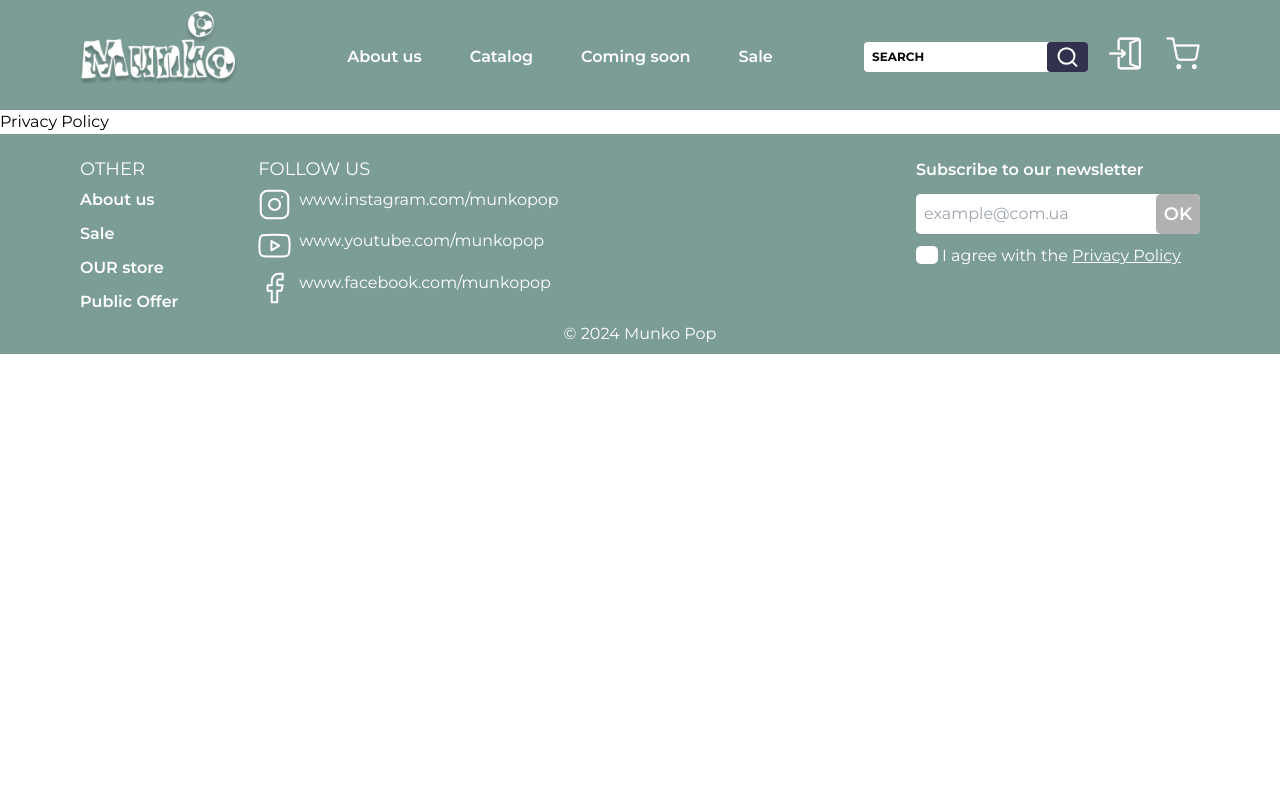
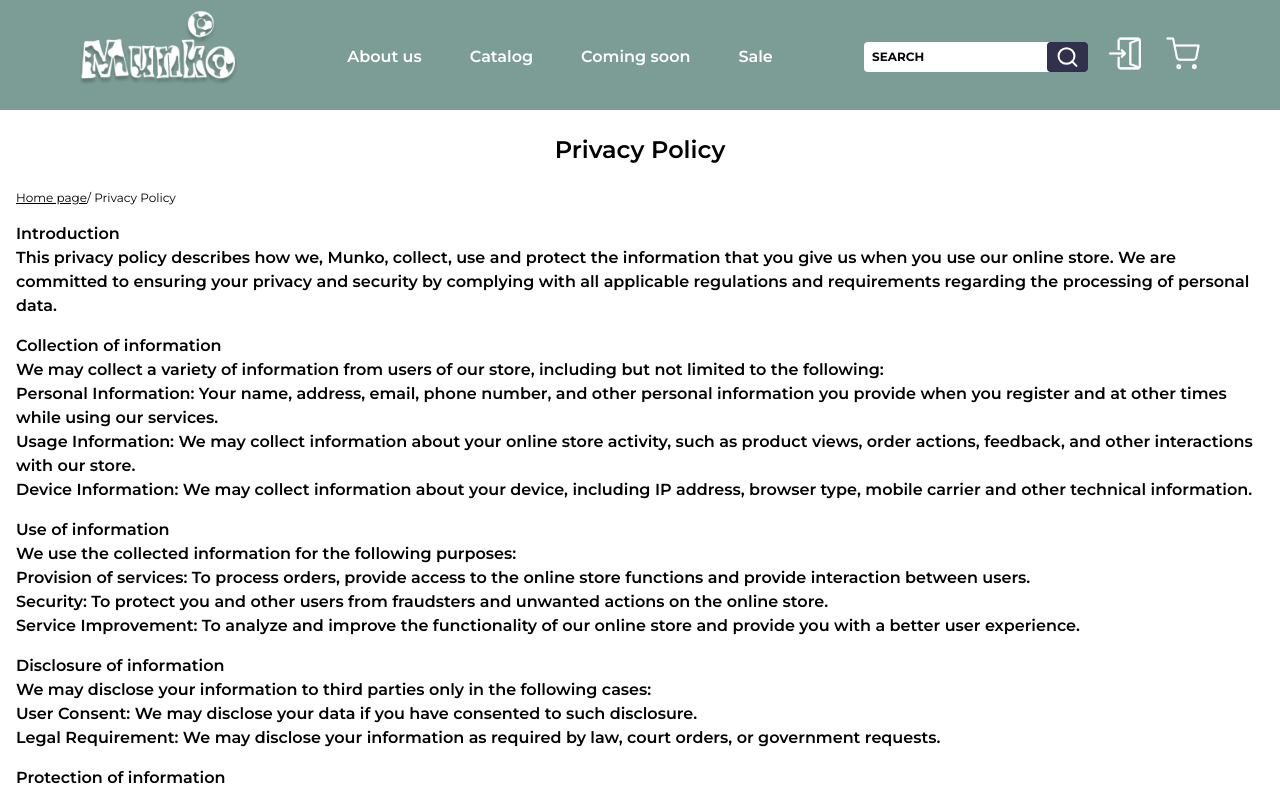
Before and after one commit to petrenkodmytro/munko-front, a Next.js app: page /privancy-policy in a window 1280 px wide. Shown: the top 792 px of the page. Built offline with nearby package versions, Linux system fonts and the light colour scheme; no server answers.

Commit message:
add content to privancy-policy page

```diff
--- a/src/app/privancy-policy/page.tsx
+++ b/src/app/privancy-policy/page.tsx
@@ -1,7 +1,70 @@
-import React from "react";
+'use client';
+
+import Link from 'next/link';
+import { usePathname } from 'next/navigation';
+import React from 'react';
 
 const PrivacyPolicy = () => {
-  return <div>Privacy Policy</div>;
+  // const currentPathname = usePathname()
+  // console.log(currentPathname)
+  return (
+    <section className="px-4 pt-6 pb-10">
+      <p className="text-2xl font-semibold text-center mb-6">Privacy Policy</p>
+      <div className="mb-4 text-xs">
+        <Link className="underline" href={'/'}>
+          Home page
+        </Link>
+        / Privacy Policy
+      </div>
+      <div className="flex flex-col gap-4 font-semibold">
+        <p>
+          Introduction <br /> This privacy policy describes how we, Munko,
+          collect, use and protect the information that you give us when you use
+          our online store. We are committed to ensuring your privacy and
+          security by complying with all applicable regulations and requirements
+          regarding the processing of personal data.
+        </p>
+        <p>
+          Collection of information <br /> We may collect a variety of information from
+          users of our store, including but not limited to the following:<br />
+          Personal Information: Your name, address, email, phone number, and
+          other personal information you provide when you register and at other
+          times while using our services.<br /> Usage Information: We may collect
+          information about your online store activity, such as product views,
+          order actions, feedback, and other interactions with our store. <br />Device
+          Information: We may collect information about your device, including
+          IP address, browser type, mobile carrier and other technical
+          information.
+        </p>
+        <p>
+          Use of information <br /> We use the collected information for the following
+          purposes: <br /> Provision of services: To process orders, provide access to
+          the online store functions and provide interaction between users.
+          <br /> Security: To protect you and other users from fraudsters and unwanted
+          actions on the online store. <br /> Service Improvement: To analyze and
+          improve the functionality of our online store and provide you with a
+          better user experience.
+        </p>
+        <p>
+          Disclosure of information <br /> We may disclose your information to third
+          parties only in the following cases: <br /> User Consent: We may disclose
+          your data if you have consented to such disclosure. <br /> Legal Requirement:
+          We may disclose your information as required by law, court orders, or
+          government requests.
+        </p>
+        <p>
+          Protection of information <br /> We take all possible measures to ensure the
+          security of your information and prevent unauthorized access or data
+          leakage.
+        </p>
+        <p>
+          Changes to the privacy policy <br /> We may update this privacy policy from
+          time to time and any changes will be posted on this page with the new
+          effective date.
+        </p>
+      </div>
+    </section>
+  );
 };
 
 export default PrivacyPolicy;
--- a/src/components/catalog-page/filter.tsx
+++ b/src/components/catalog-page/filter.tsx
@@ -344,10 +344,10 @@ const Filter = ({
               resetFilter();
               resetLocalStateFilter();
             }}
-            className=" inline-flex justify-center items-center text-lg xl:text-2xl font-semibold  p-2   rounded-[5px] text-white bg-subscribeBtn duration-200 ease-linear w-30 h-12  lg:hover:bg-white lg:hover:text-subscribeBtn lg:hover:border-[2px] lg:hover:border-subscribeBtn"
+            className="inline-flex justify-center items-center text-lg uppercase xl:text-xl font-semibold p-1 rounded-[5px] text-white bg-subscribeBtn duration-200 ease-linear w-[229px] h-[46px]  lg:hover:bg-white lg:hover:text-subscribeBtn lg:hover:border-[2px] lg:hover:border-subscribeBtn"
             type="button"
           >
-            RESET FIFTERS
+            reset filters
           </button>
         )}
     </div>
```
